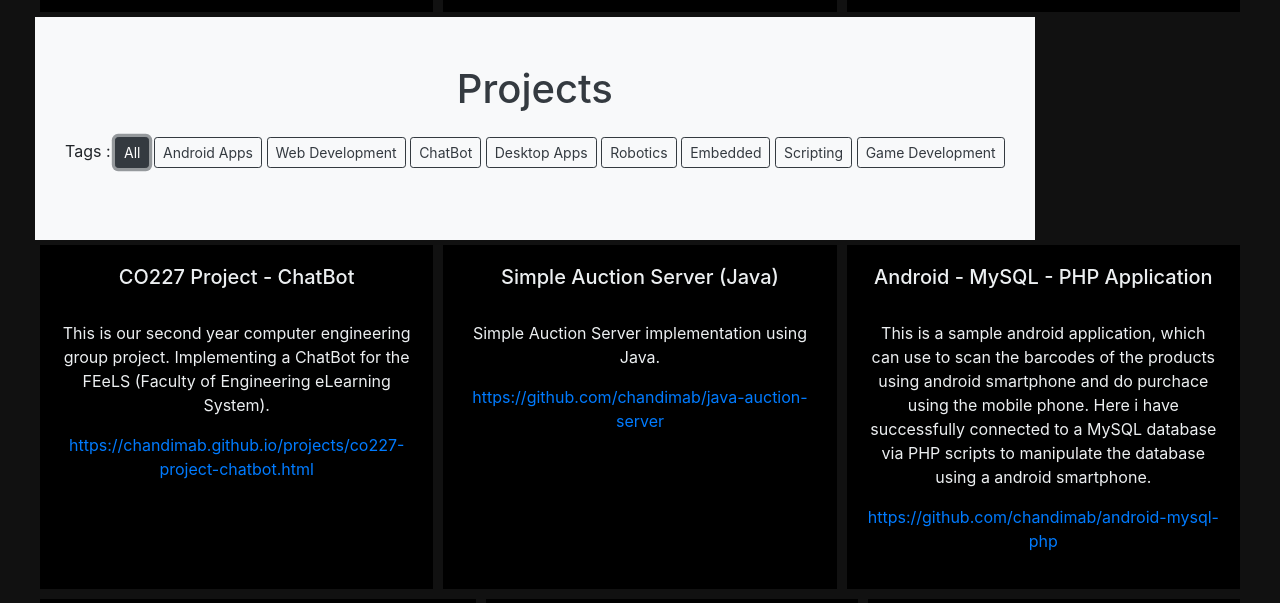
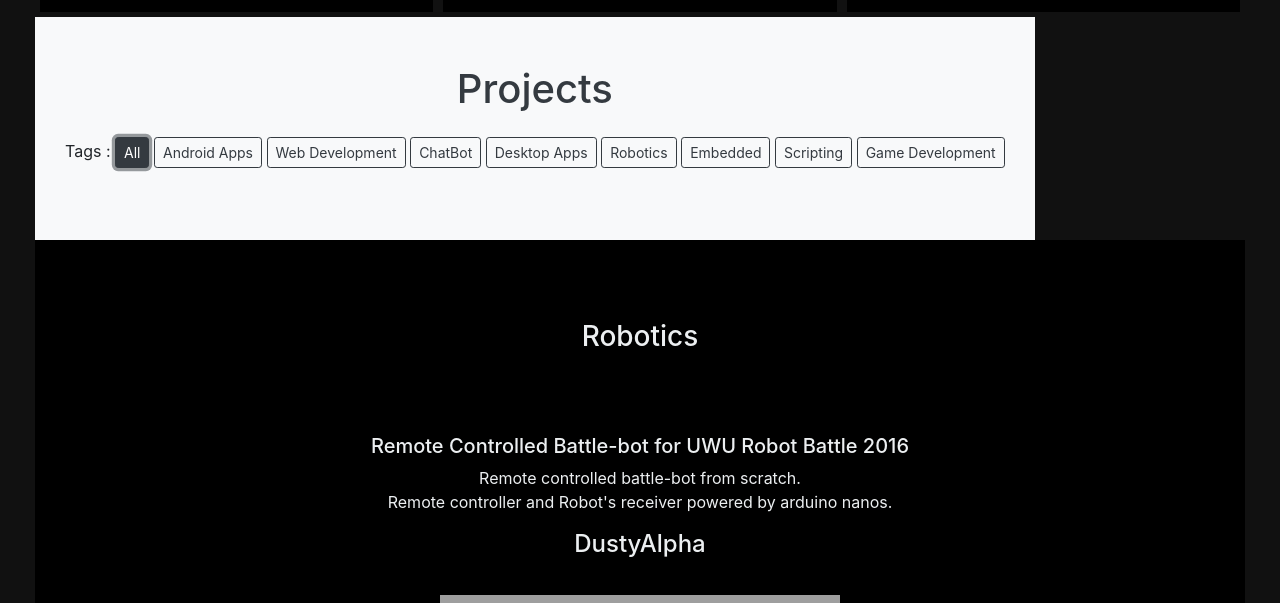
Before and after one commit to chandimab/chandimab.github.io, a PHP site: page / in a window 1280 px wide. Shown: the part 1219-1822 px from the top of the page. Run offline with PHP 8.4, Linux system fonts and the light colour scheme; data that the repository does not hold is empty; grey boxes are pictures that could not be loaded.

Commit message:
Update index.php

```diff
--- a/index.php
+++ b/index.php
@@ -404,80 +404,7 @@
 
 
 
-        <div class="col textcolor-white project-block">
-			<h5>CO227 Project - ChatBot</h5>
-			<p class="textcolor-white"><br>
-			This is our second year computer engineering group project. Implementing a ChatBot for the FEeLS (Faculty of Engineering eLearning System).
-			</p>
-			<p class=""textcolor-white"><a href="https://chandimab.github.io/projects/co227-project-chatbot.html">https://chandimab.github.io/projects/co227-project-chatbot.html</a></p>
-		</div>
 
-		<div class="col textcolor-white project-block">
-			<h5>Simple Auction Server (Java)</h5>
-			<p class="textcolor-white"><br>
-			Simple Auction Server implementation using Java.
-			</p>
-			<p class=""textcolor-white"><a href="https://github.com/chandimab/java-auction-server">https://github.com/chandimab/java-auction-server</a></p>
-		</div>
-
-		<div class="col textcolor-white project-block">
-			<h5>Android - MySQL - PHP Application</h5>
-			<p class="textcolor-white"><br>
-			This is a sample android application, which can use to scan the barcodes of the products using android smartphone and do purchace using the mobile phone.
-			Here i have successfully connected to a MySQL database via PHP scripts to manipulate the database using a android smartphone.
-			</p>
-			<p class=""textcolor-white"><a href="https://github.com/chandimab/android-mysql-php">https://github.com/chandimab/android-mysql-php</a></p>
-		</div>
-      </div>
-
-	  <div class="row">
-        <div class="col textcolor-white project-block">
-			<h5>Custom CSV File Reader using Java</h5>
-			<p class="textcolor-white"><br>
-			Simple and custom CSV file reader class for JAVA.
-			</p>
-			<p class=""textcolor-white"><a href="https://github.com/chandimab/java/tree/master/csv-file-reader">https://github.com/chandimab/java/tree/master/csv-file-reader</a></p>
-		</div>
-
-		<div class="col textcolor-white project-block">
-			<h5>Motify - Moodle Notification Desktop Application</h5>
-			<p class="textcolor-white"><br>
-			This is the winning software development of ACES Hackathon 2016. This application basically show notifications of the Faculty Moodle page.
-			</p>
-			<p class=""textcolor-white"><a href="https://github.com/chandimab/Motify">https://github.com/chandimab/Motify</a></p>
-		</div>
-		<div class="col textcolor-white project-block">
-			<h5>C - Code Snippets</h5>
-			<p class="textcolor-white"><br>
-			Useful C Codes.
-			</p>
-			<p class=""textcolor-white"><a href="https://github.com/chandimab/c-programming-code-snippets">https://github.com/chandimab/c-programming-code-snippets</a></p>
-		</div>
-      </div>
-
-	  <div class="row">
-        <div class="col textcolor-white project-block">
-			<h5>Arduino Codebase</h5>
-			<p class="textcolor-white"><br>
-			Useful arduino codes.
-			</p>
-			<p class=""textcolor-white"><a href="https://github.com/chandimab/arduino">https://github.com/chandimab/arduino</a></p>
-		</div>
-
-		<div class="col textcolor-white project-block">
-			<h5></h5>
-			<p class="textcolor-white"><br></p>
-			<p class=""textcolor-white"><a href=""></a></p>
-		</div>
-
-		<div class="col textcolor-white project-block">
-			<h5></h5>
-			<p class="textcolor-white"><br></p>
-			<p class=""textcolor-white"><a href=""></a></p>
-		</div>
-      </div>
-
-    </div>
 
 	<div class="container-fluid onepage-section" id="div-robotics">
 	 <div class="row">
```
